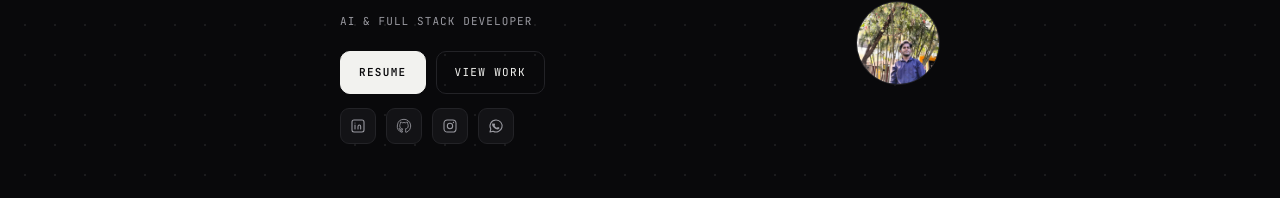
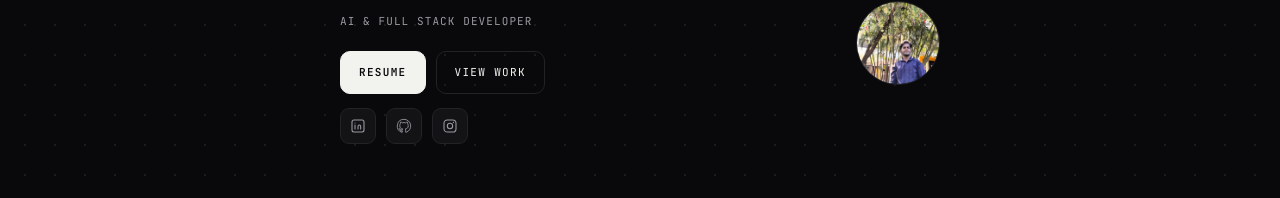
Before and after one commit to mugeshkumarg8406-blip/portfolio, a React (Vite) app: page / in a window 1280 px wide. Shown: the part 180-378 px from the top of the page. Built offline with nearby package versions, Linux system fonts and the light colour scheme.

Commit message:
Remove WhatsApp link and icon from Hero component
Removed WhatsApp link and icon from the Hero component.

```diff
--- a/src/components/Hero.jsx
+++ b/src/components/Hero.jsx
@@ -20,13 +20,6 @@ const SOCIALS = [
     href: 'https://www.instagram.com/_mugesh_g.v_?igsh=MXY1c3Vma2ZrODluYQ==&igsi=MXY1c3Vma2ZrODluYQ==&utm_source=ig_contact_invite',
     icon: (
       <svg viewBox="0 0 24 24" fill="none"><rect x="3" y="3" width="18" height="18" rx="5" stroke="currentColor" strokeWidth="1.6" /><circle cx="12" cy="12" r="4" stroke="currentColor" strokeWidth="1.6" /><circle cx="17.2" cy="6.8" r="1" fill="currentColor" /></svg>
-    )
-  },
-  {
-    name: 'WhatsApp',
-    href: 'https://wa.me/919345742580',
-    icon: (
-      <svg viewBox="0 0 24 24" fill="none"><path d="M12 3a9 9 0 0 0-7.79 13.5L3 21l4.65-1.19A9 9 0 1 0 12 3z" stroke="currentColor" strokeWidth="1.6" strokeLinejoin="round" /><path d="M8.5 8.8c.15-.4.3-.55.6-.55h.5c.25 0 .4.1.5.4.15.4.5 1.3.55 1.4.05.1.08.23 0 .38-.08.15-.12.25-.25.38-.12.13-.26.3-.37.4-.12.12-.25.25-.1.5.15.25.65 1.05 1.4 1.7.95.85 1.75 1.1 2 1.25.25.13.4.1.55-.05.15-.15.6-.7.75-.95.15-.25.3-.2.5-.13.2.08 1.3.6 1.5.72.2.1.35.15.4.25.05.13.05.7-.2 1.35-.25.65-1.4 1.2-1.95 1.28-.5.08-1.1.1-1.8-.1a15.5 15.5 0 0 1-1.6-.6c-2.5-1.1-4.1-3.5-4.25-3.7-.13-.2-1.05-1.4-1.05-2.65 0-1.25.65-1.85.88-2.1z" fill="currentColor" /></svg>
     )
   }
 ]
```
